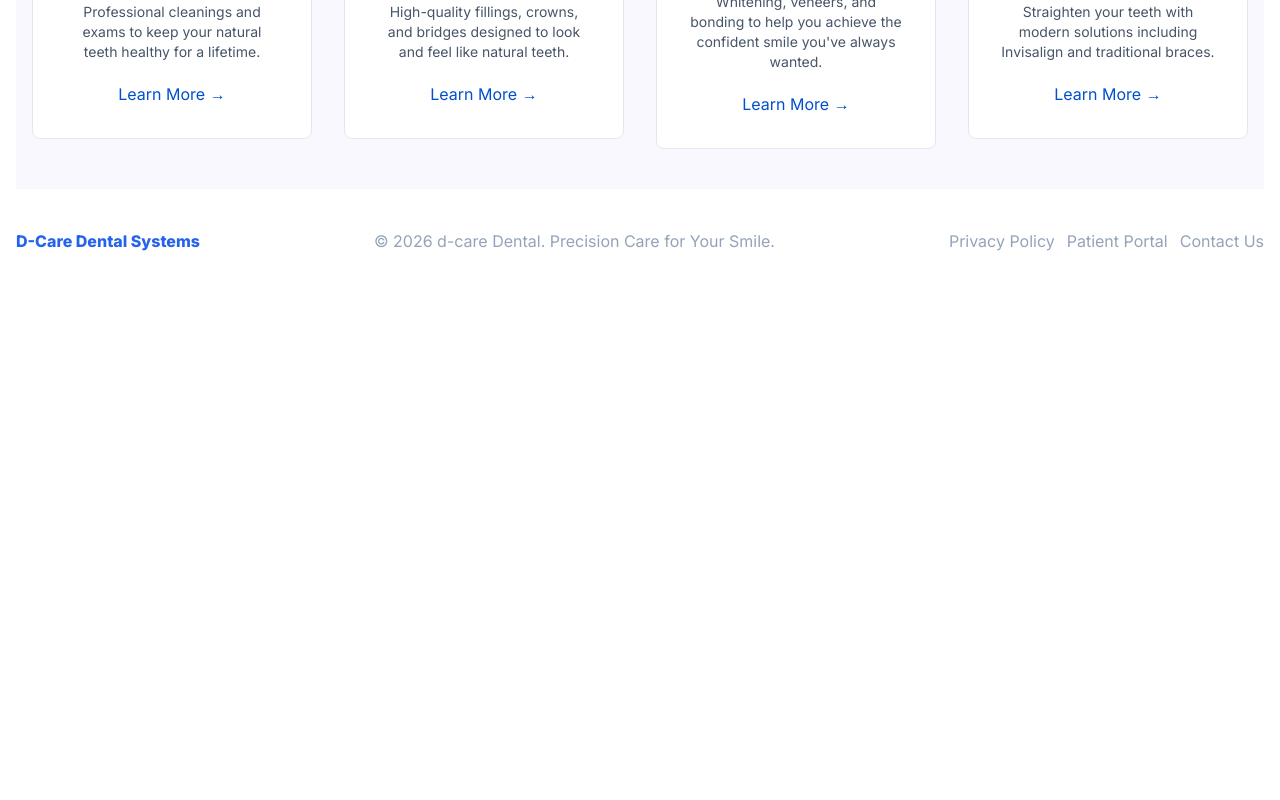
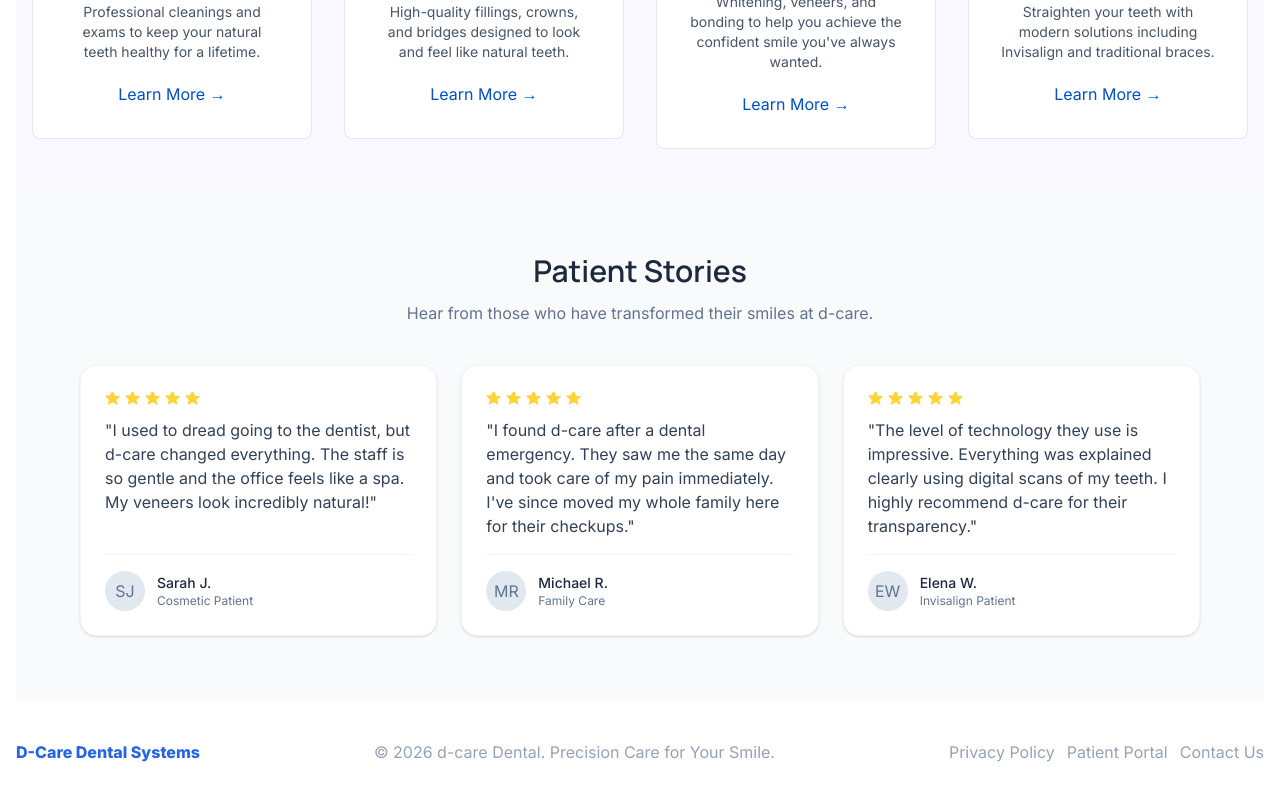
Before and after one commit to tarekelkanaria/d-care, a React (Vite) app: page / in a window 1280 px wide. Shown: the part 1658-2458 px from the top of the page. Before the commit the page ends 1951 px from the top, so only its background shows below. Built offline with nearby package versions, Linux system fonts and the light colour scheme.

Commit message:
DCARE 14-15

```diff
--- /dev/null
+++ b/src/components/Home/Hero/PatientStories/PatientStories.jsx
@@ -0,0 +1,66 @@
+export default function PatientStories() {
+  const cards = [
+    {
+      quote:
+        '"I used to dread going to the dentist, but d-care changed everything. The staff is so gentle and the office feels like a spa. My veneers look incredibly natural!"',
+      name: 'Sarah J.',
+      role: 'Cosmetic Patient',
+    },
+    {
+      quote:
+        '"I found d-care after a dental emergency. They saw me the same day and took care of my pain immediately. I\'ve since moved my whole family here for their checkups."',
+      name: 'Michael R.',
+      role: 'Family Care',
+    },
+    {
+      quote:
+        '"The level of technology they use is impressive. Everything was explained clearly using digital scans of my teeth. I highly recommend d-care for their transparency."',
+      name: 'Elena W.',
+      role: 'Invisalign Patient',
+    },
+  ];
+
+  return (
+    <section id="patient-stories" className="bg-slate-50 py-16">
+     <div className="max-w-6xl mx-auto px-4">
+     <h2 className="font-manrope font-semibold text-3xl text-center text-slate-800 mb-3">
+       Patient Stories</h2>
+     <p className="font-inter text-center text-slate-500 mb-10">
+     Hear from those who have transformed their smiles at d-care.</p>
+    <div className="grid grid-cols-1 md:grid-cols-3 gap-6 items-stretch">
+    {cards.map((c, i) => ( <article
+              key={i}
+              className="bg-white border border-slate-100 rounded-2xl p-6 shadow-sm hover:shadow-md transition-shadow duration-200 flex flex-col">
+    <div className="mb-4">
+    <div className="flex items-center gap-2 mb-3">
+    <div className="flex space-x-1">
+    {Array.from({ length: 5 }).map((_, idx) => (
+    <svg
+    key={idx}
+    xmlns="http://www.w3.org/2000/svg"
+    fill="#FFD439"
+    viewBox="0 0 20 20"
+    className="w-4 h-4">
+    <path d="M9.049 2.927c.3-.921 1.603-.921 1.902 0l1.286 3.966a1 1 0 00.95.69h4.173c.969 0 1.371 1.24.588 1.81l-3.378 2.455a1 1 0 00-.364 1.118l1.287 3.966c.3.921-.755 1.688-1.54 1.118l-3.378-2.455a1 1 0 00-1.176 0L4.98 17.95c-.785.57-1.84-.197-1.54-1.118l1.286-3.966a1 1 0 00-.364-1.118L.985 8.233c-.783-.57-.38-1.81.588-1.81h4.173a1 1 0 00.95-.69L7.982 2.927z" />
+    </svg>
+    ))}
+    </div>
+    </div>
+    <p className="text-slate-700 font-inter text-base">{c.quote}</p>
+    </div>
+    <div className="mt-auto flex items-center gap-3 pt-4 border-t border-slate-100">
+    <div className="w-10 h-10 rounded-full bg-slate-200 flex items-center justify-center text-slate-500">
+    {c.name.split(' ').map((n) => n[0]).slice(0, 2).join('')}
+    </div>
+    <div>
+    <div className="text-sm font-medium text-slate-800">{c.name}</div>
+    <div className="text-xs text-slate-500">{c.role}</div>
+    </div>
+    </div>
+    </article>
+    ))}
+    </div>
+    </div>
+    </section>
+  );
+}
--- a/src/pages/Home.jsx
+++ b/src/pages/Home.jsx
@@ -1,6 +1,7 @@
 import Hero from "../components/Home/Hero/Hero";
 import OurStory from "../components/Home/OurStory/OurStory";
 import OurServices from "../components/Home/OurServices/OurServices";
+import PatientStories from "../components/Home/Hero/PatientStories/PatientStories";
 export default function Home() {
   return (
     <>
@@ -8,6 +9,7 @@ export default function Home() {
         <Hero />
         <OurStory />
         <OurServices />
+        <PatientStories />
       </main>
     </>
   );
```
